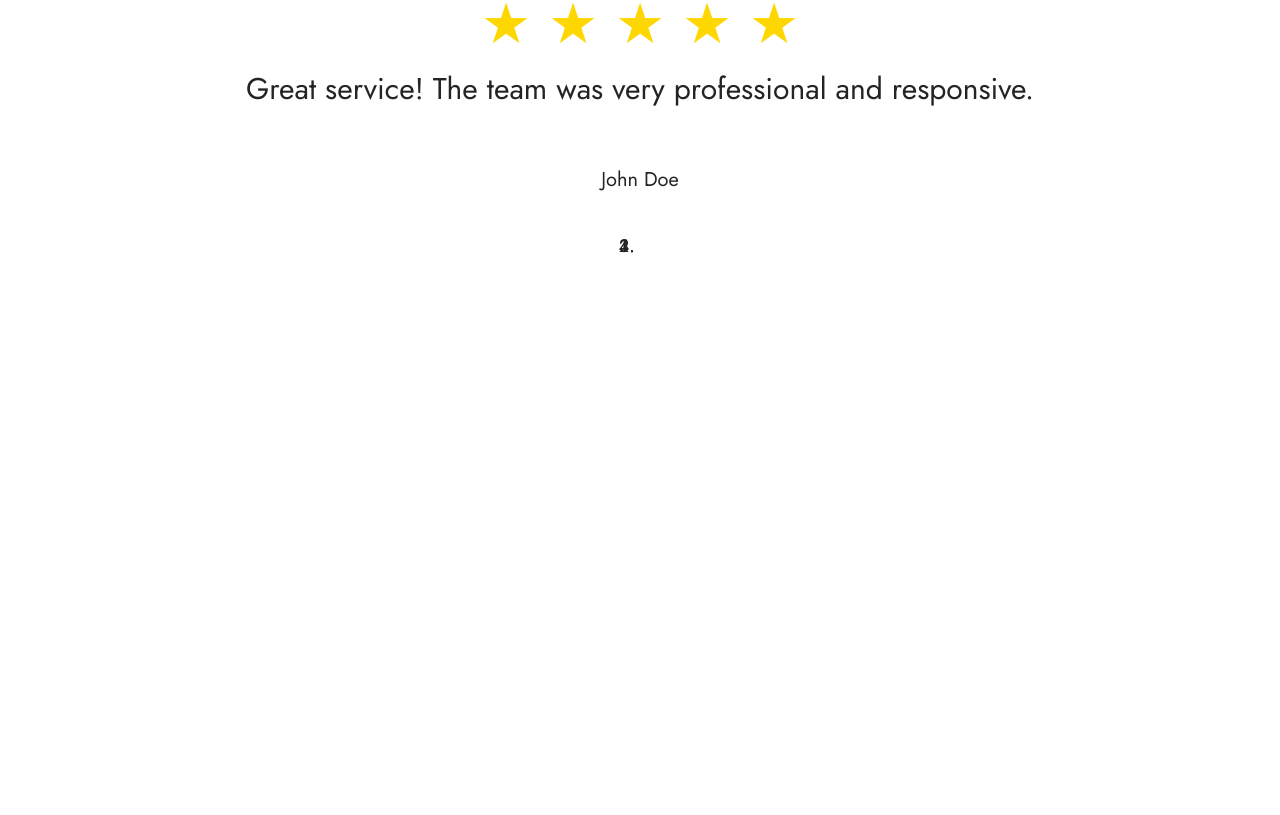
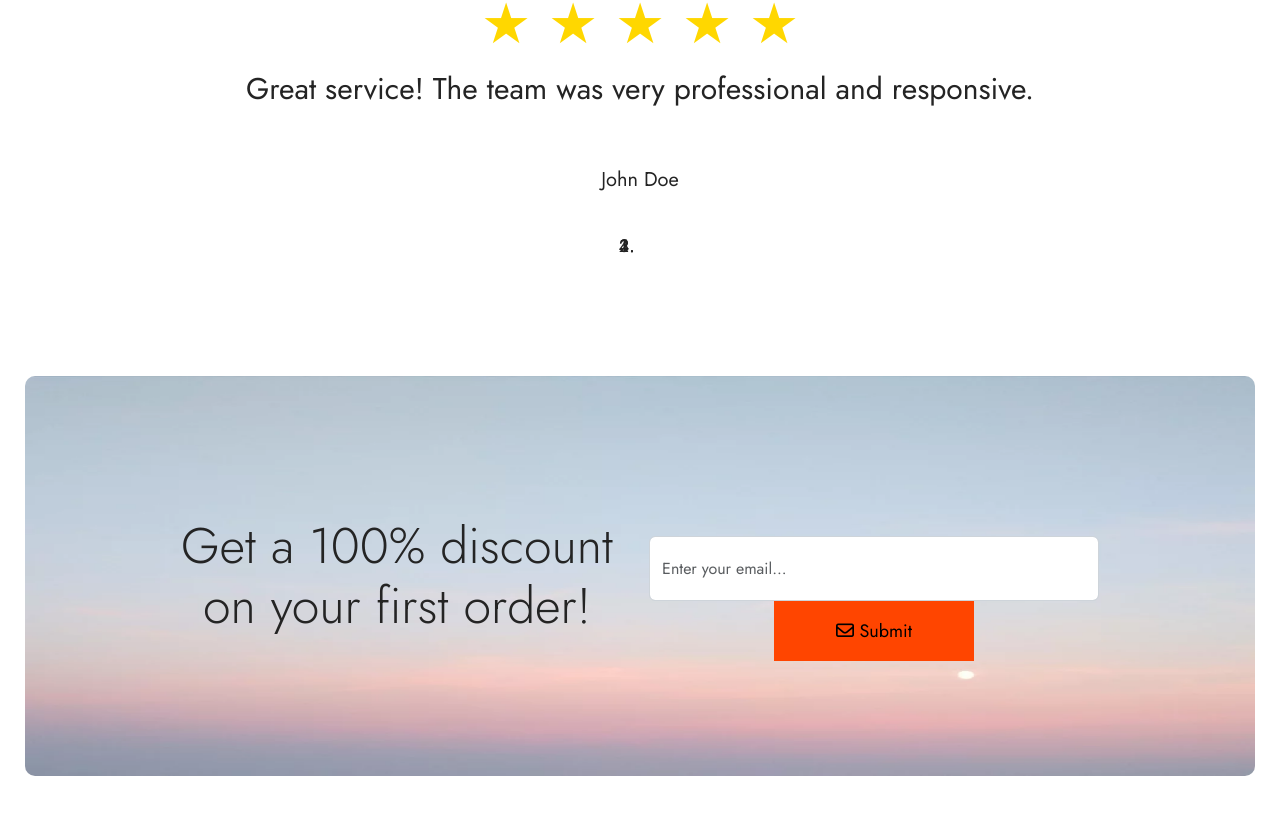
Before and after one commit to Fbin243/oriobook, a Vue app in the folder front-end/: page / in a window 1280 px wide. Shown: the part 4006-4821 px from the top of the page. Before the commit the page ends 4282 px from the top, so only its background shows below. Built offline with nearby package versions, Linux system fonts and the light colour scheme; some icons are missing.

Commit message:
emailSub

```diff
--- /dev/null
+++ b/front-end/src/components/emailSupscription.vue
@@ -0,0 +1,35 @@
+<template>
+
+    <div class="container">
+    <img src="../assets/img/email.jpg" alt="Large Picture">
+    <div class="centered-div">
+        <div class="inner-left">
+            <!-- Content of the left div goes here -->
+            <h1 style="font-weight: 100;font-size: 50px;">Get a 100% discount<br> on your
+                first order!</h1>
+        </div>
+        <div class="inner-right">
+            <!-- Content of the right div goes here -->
+
+            <form class="form-inline">
+                <div class="form-group mr-2">
+                    <input type="text" class="form-control" placeholder="Enter your email...">
+                </div>
+                <button type="submit" class="button"><i class="fa-regular fa-envelope"></i> Submit</button>
+
+            </form>
+        </div>
+    </div>
+</div>
+   </template>
+
+   <script>
+   export default {
+    name: "emailSupscription",
+   };
+
+   </script>
+
+   <style lang="scss" scoped>
+   @import "../styles/emailSupscription.scss";
+   </style>
--- /dev/null
+++ b/front-end/src/styles/emailSupscription.scss
@@ -0,0 +1,62 @@
+
+.container {
+    text-align: center;
+    margin-top: 100px;
+    width: 98%;
+    margin-left: auto;
+    margin-right: auto;
+}
+
+
+
+img {
+    display: block;
+    height: 400px;
+    border-radius: 10px;
+    margin: 0 auto; /* Center the image horizontally */
+}
+
+.centered-div {
+    display: flex;
+    position: relative;
+    margin-top: -280px;
+    text-align: center;
+    justify-content: center;
+}
+
+.inner-left{
+    padding: 20px;
+    border-radius: 10px;
+    display: inline-block;
+    padding-right: 100px; /* Remove any default margin */
+    font-weight: 100;
+}
+.inner-right {
+    padding: 20px;
+    border-radius: 10px;
+    display: inline-block;
+    margin-right: 00px;
+    margin-bottom: 200px; /* Remove any default margin */
+    margin-top: 20px;
+}
+.form-control {
+    width: 450px; /* Adjust the width as needed */
+    height:65px;
+    outline: none; /* Remove outline on focus */
+    border: 1px solid #ced4da; /* Optional: Set a border color */
+}
+
+.form-control:focus {
+    outline: none; /* Remove outline on focus */
+    border: 1px solid #ced4da; /* Optional: Set a border color on focus */
+}
+.button{
+    background-color: orangered;
+    width: 200px; /* Adjust the width as needed */
+    height:60px;
+}
+
+
+.inner-right {
+    margin-left: -84px; /* Adjust to compensate for any spacing between inline-block elements */
+}
--- a/front-end/src/views/Home.vue
+++ b/front-end/src/views/Home.vue
@@ -6,6 +6,7 @@
   <HomeProduct />
   <HomeBanner />
   <Testimonial />
+  <emailSupscription />
 </template>
 
 <script>
@@ -16,6 +17,7 @@ import HomeBanner from "@/components/home/HomeBanner.vue";
 import featureRow from "@/components/featureRow.vue";
 import Category from "@/components/Category.vue";
 import Testimonial from "@/components/Testimonial.vue";
+import emailSupscription from "@/components/emailSupscription.vue";
 
 export default {
   name: "Home",
@@ -28,6 +30,7 @@ export default {
     HomeBanner,
     featureRow,
     Testimonial,
+    emailSupscription,
   },
 };
 </script>
```
Also changed, not shown: front-end/src/assets/img/email.jpg (added).
